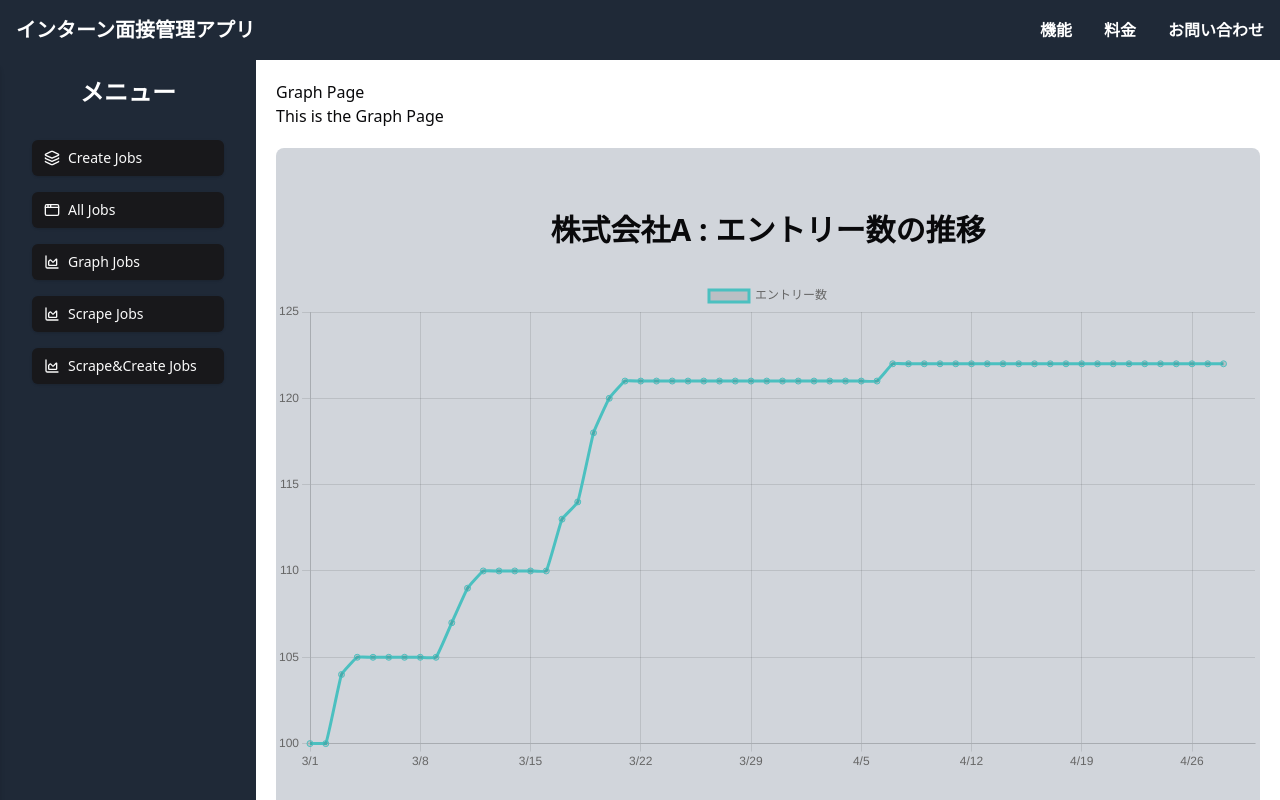
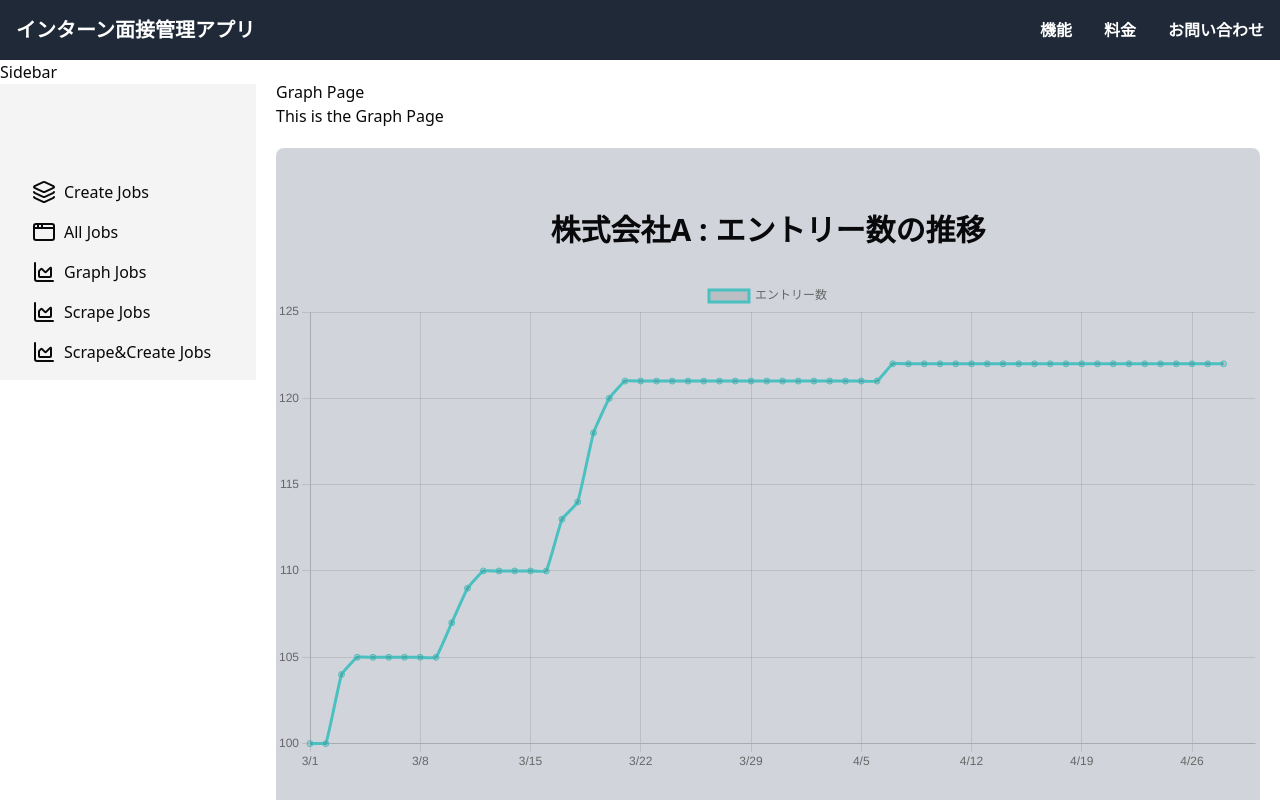
Before and after one commit to ajdjaiuoapooiad/next-port5-frontend-pageRouter, a Next.js app: page /graph-posts in a window 1280 px wide. Shown: the top 800 px of the page. Built offline with nearby package versions, Linux system fonts and the light colour scheme.

Commit message:
sidebar エラー修正

```diff
--- a/src/components/Navbar.tsx
+++ b/src/components/Navbar.tsx
@@ -1,35 +1,9 @@
 import Link from 'next/link';
 import React, { useState } from 'react';
 import { Bars3Icon, XMarkIcon } from '@heroicons/react/24/solid';
+import { Sidebar } from 'lucide-react';
 
-const Sidebar: React.FC<{ isOpen: boolean }> = ({ isOpen }) => {
-  const links = [
-    { href: '/posts', label: '機能' },
-    { href: '/create-post', label: '料金' },
-    { href: '/posts', label: 'お問い合わせ' },
-  ];
 
-  return (
-    <aside
-      className={`md:col-span-1 bg-gray-700 text-white p-4 md:bg-gray-200 md:text-gray-800 transition-all duration-300 shadow-md ${
-        isOpen ? 'translate-x-0' : '-translate-x-full'
-      } absolute top-16 left-0 w-64 h-screen`}
-    >
-      <ul className="space-y-2">
-        {links.map((link) => (
-          <li key={link.href}>
-            <Link
-              href={link.href}
-              className="hover:text-blue-300 transition-colors duration-300 block"
-            >
-              {link.label}
-            </Link>
-          </li>
-        ))}
-      </ul>
-    </aside>
-  );
-};
 
 const Navbar: React.FC = () => {
   const [isSidebarOpen, setIsSidebarOpen] = useState(false);
@@ -79,7 +53,6 @@ const Navbar: React.FC = () => {
           {isSidebarOpen ? <XMarkIcon className="h-6 w-6" /> : <Bars3Icon className="h-6 w-6" />}
         </button>
 
-        <Sidebar isOpen={isSidebarOpen} />
       </nav>
     </div>
   );
--- a/src/components/Sidebar.tsx
+++ b/src/components/Sidebar.tsx
@@ -1,27 +1,23 @@
 import links from "@/utils/links";
-import { Button } from "./ui/button";
 import Link from "next/link";
 
 const Sidebar = () => {
   return (
-    <aside className="py-4 px-8 bg-gray-800 text-white h-full ">
-      <h1 className="text-2xl font-semibold mb-8 text-center">メニュー</h1>
-      <div className="flex flex-col gap-y-4">
-        {links.map((link: any) => (
-          <Button
-            asChild
-            key={link.href}
-            className="flex items-center justify-start gap-x-2 p-3 rounded-md hover:bg-gray-700 transition-colors"
-          >
-            <Link href={link.href} className="flex items-center gap-x-2 w-full">
-              {link.icon}
-              <span className="capitalize">{link.label}</span>
-            </Link>
-          </Button>
-        ))}
-      </div>
-    </aside>
-  );
-};
+    <div>
+        <h1>Sidebar</h1>
+        <aside className='py-4 px-8 bg-muted h-full'>
+          <div className='flex flex-col mt-20 gap-y-4'>
+            {links.map((link: any) => {
+              return (
+                  <Link href={link.href} className='flex items-center gap-x-2 '>
+                    {link.icon} <span className='capitalize'>{link.label}</span>
+                  </Link>
+              );
+            })}
+          </div>
+        </aside>
+    </div>
+  )
+}
 
-export default Sidebar;
+export default Sidebar
--- a/src/pages/posts/index.tsx
+++ b/src/pages/posts/index.tsx
@@ -1,4 +1,3 @@
-import Navbar from "@/components/Navbar";
 import Sidebar from "@/components/Sidebar";
 import { Button } from "@/components/ui/button";
 import { Post } from "@/utils/types";
@@ -9,14 +8,17 @@ import { useState } from "react";
 import Swal from 'sweetalert2';
 
 type Props = {
-  data: Post[]
-}
+  data: Post[];
+};
+
 
 export async function getServerSideProps() {
   const url = `${process.env.NEXT_PUBLIC_API_URL}/device/`;
   try {
     const posts = await axios.get(url);
-    const sortedPosts = posts.data.sort((a: any, b: any) => parseInt(b.id) - parseInt(a.id));
+    const sortedPosts = posts.data.sort(
+      (a: any, b: any) => parseInt(b.id) - parseInt(a.id)
+    );
     return {
       props: {
         data: sortedPosts,
@@ -35,8 +37,11 @@ export async function getServerSideProps() {
 export default function PostsListPage({ data }: Props) {
   const router = useRouter();
   const [posts, setPosts] = useState<Post[]>(data);
-  const [isSidebarOpen, setIsSidebarOpen] = useState(false); // サイドバーの表示状態を管理
+  const [isSidebarOpen, setIsSidebarOpen] = useState(false);
 
+  const toggleSidebar = () => {
+    setIsSidebarOpen(!isSidebarOpen);
+  };
 
   const handleDelete = async (id: string) => {
     const url = `${process.env.NEXT_PUBLIC_API_URL}/device/${id}/`;
@@ -50,10 +55,6 @@ export default function PostsListPage({ data }: Props) {
     }
   };
 
-  const toggleSidebar = () => {
-    setIsSidebarOpen(!isSidebarOpen);
-  };
-
   return (
     <>
       <Head>
@@ -63,35 +64,25 @@ export default function PostsListPage({ data }: Props) {
         <link rel="icon" href="/favicon.ico" />
       </Head>
 
-      <div className="min-h-screen">
-        {/* ナビゲーションバー */}
-        <nav className="bg-gray-800 text-white p-4">
-          {/* ... (ナビゲーションバーのコードは省略) */}
-        </nav>
 
-        <div className="grid grid-cols-1 md:grid-cols-5">
-        {/* トグルボタン */}
-        <button
-          onClick={toggleSidebar}
-          className="md:hidden p-2 bg-gray-200 rounded-md absolute top-4 left-4 z-10"
-        >
-          {isSidebarOpen ? "✕" : "☰"}
-        </button>
+        <div className="grid md:grid-cols-5">
 
-        {/* サイドバー */}
-        <aside
-          className={`md:col-span-1 bg-gray-800 text-white p-4 md:bg-gray-200 md:text-gray-800 transition-transform duration-300 ${
-            isSidebarOpen ? "translate-x-0" : "-translate-x-full"
-          }`}
-        >
+
+          <div className="md:col-span-1">
+
               <Sidebar />
-        </aside>
+
+
+          </div>
 
           {/* メインコンテンツ */}
-        <main className="md:col-span-4 p-4 md:p-5">
+          <main className="md:col-span-4 p-4 md:p-8">
             <div className="grid grid-cols-1 md:grid-cols-2 lg:grid-cols-3 gap-4">
               {posts.map((post) => (
-              <div key={post.id} className="bg-white rounded-lg shadow-md p-4 md:p-5 hover:shadow-lg transition-shadow duration-300">
+                <div
+                  key={post.id}
+                  className="bg-white rounded-lg shadow-md p-4 md:p-5 hover:shadow-lg transition-shadow duration-300"
+                >
                   <h2 className="text-xl font-semibold mb-2">{post.company}</h2>
                   <p className="text-gray-600 mb-1">勤務地: {post.place}</p>
                   <p className="text-gray-600 mb-3">応募状況: {post.status}</p>
@@ -100,17 +91,27 @@ export default function PostsListPage({ data }: Props) {
                     <a href={`/edit-post/${post.id}/`} className="flex-grow mr-2">
                       <Button className="w-full">編集</Button>
                     </a>
-                  <Button onClick={() => handleDelete(post.id)} className="w-full bg-red-500 hover:bg-red-600 text-white">削除</Button>
+                    <Button
+                      onClick={() => handleDelete(post.id)}
+                      className="w-full bg-red-500 hover:bg-red-600 text-white"
+                    >
+                      削除
+                    </Button>
                   </div>
                   <div className="mt-2">
-                  <Button onClick={() => router.push(`/posts/${post.id}`)} className="w-full bg-blue-500 hover:bg-blue-600 text-white">詳細</Button>
+                    <Button
+                      onClick={() => router.push(`/posts/${post.id}`)}
+                      className="w-full bg-blue-500 hover:bg-blue-600 text-white"
+                    >
+                      詳細
+                    </Button>
                   </div>
                 </div>
               ))}
             </div>
           </main>
         </div>
-      </div>
+
     </>
   );
 }
```
Lines whose indentation alone changed are shown as unchanged.
